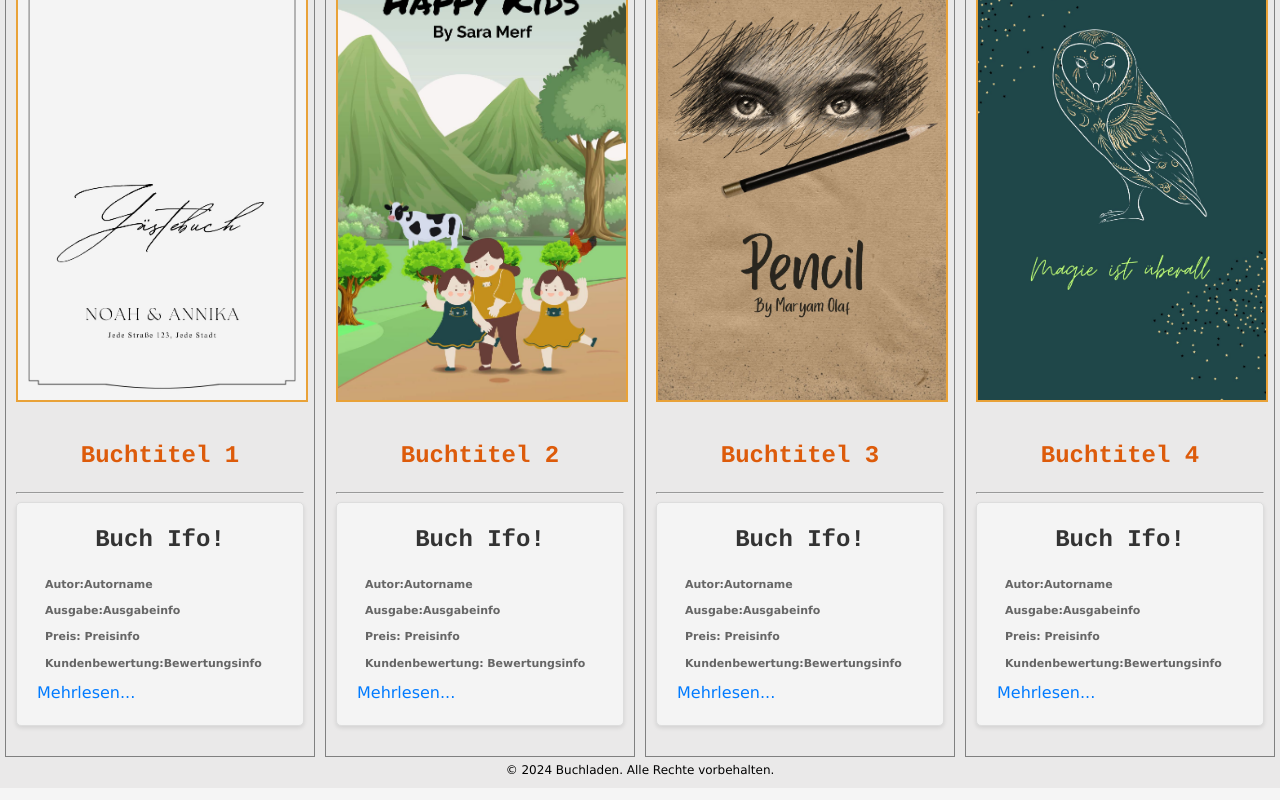
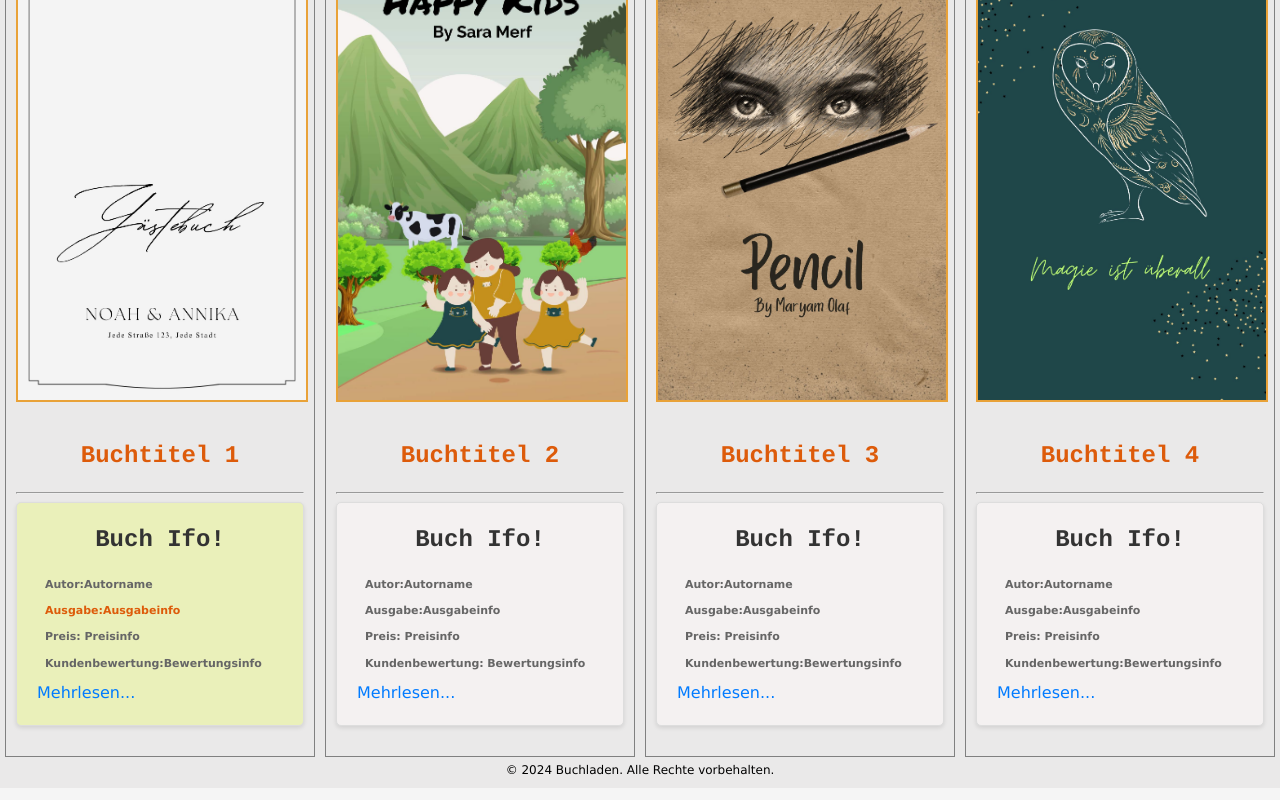
Before and after one commit to Aliweb23/buchhandlung, a plain HTML site: page index.html in a window 1280 px wide. In both pictures the pointer is over the element 160 px from the left and 1003 px from the top of the page. Shown: the part 390-1190 px from the top of the page. Drawn offline with Linux system fonts and the light colour scheme.

Commit message:
css smallfix

```diff
--- a/css/start.css
+++ b/css/start.css
@@ -72,12 +72,16 @@ p{
    /* line-height: 1.5; */
 }
 .info-box {
-   background-color: #f4f4f4; /* Hintergrundfarbe */
+   background-color: #f4f1f1; /* Hintergrundfarbe */
    border: 1px solid #ddd; /* Randstil und Farbe */
    border-radius: 5px; /* Abrundung der Ecken */
    padding: 20px; /* Innenabstand */
    margin-bottom: 20px; /* Außenabstand nach unten */
    box-shadow: 0 2px 4px rgba(0, 0, 0, 0.1); /* Schatten */
+}
+article .info-box:hover{
+   background-color: #eaf0ba;
+   color: var(--color2);
 }
 .info-box h2 {
    font-size: 24px; /* Überschriftengröße */
@@ -88,6 +92,10 @@ p{
    font-size: 11px; /* Textgröße */
    color: #666; /* Textfarbe */
 }
+.info-box p:hover{
+   color: var(--color4);
+   font-weight: bold;
+}
 .info-box a {
    color: #007bff; /* Linkfarbe */
    text-decoration: none; /* Linkunterstreichung entfernen */
@@ -95,6 +103,7 @@ p{
 
 .info-box a:hover {
    text-decoration: underline; /* Unterstreichung bei Hover */
+   color: #065fbe;
 }
 
 footer {
```
Also changed, not shown: index.html (+1 -1 lines), css/global.css (line endings or trailing spaces).
